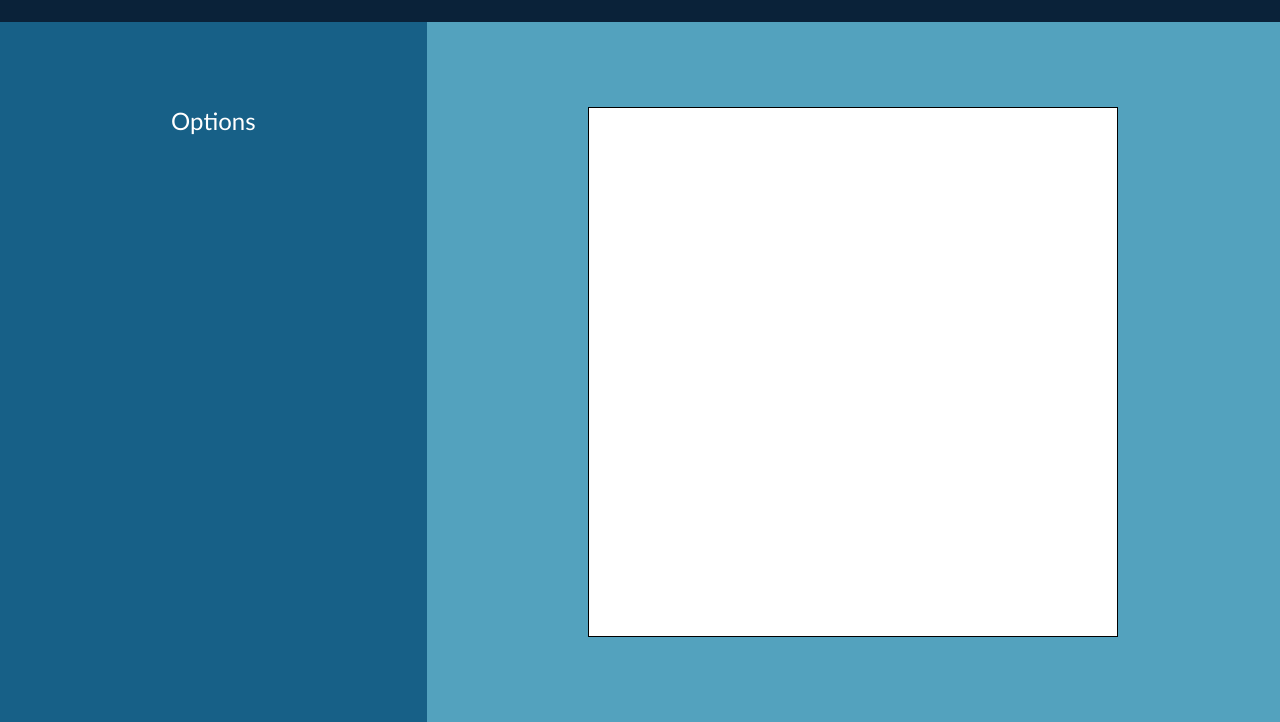
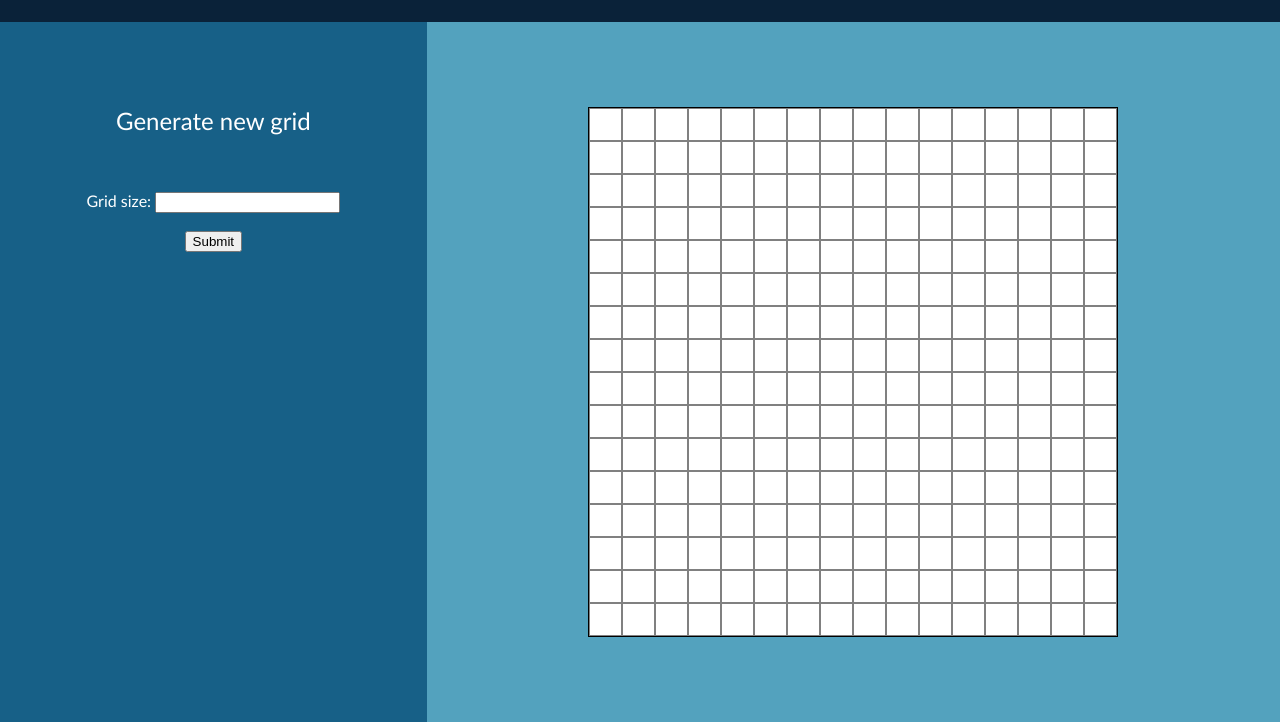
Before and after one commit to robertldev/odin-etch-a-sketch, a plain HTML site: page index.html in a window 1280 px wide. Shown: the part 78-800 px from the top of the page. Drawn offline with Linux system fonts and the light colour scheme.

Commit message:
Further updates to etch-a-sketch
- Created function to generate grid from of X size
- Need to fix bug where it disappears immediately on form submit
- Need to generate a clear function as part of this

```diff
--- a/index.html
+++ b/index.html
@@ -6,6 +6,7 @@
     <meta name="viewport" content="width=device-width, initial-scale=1.0">
     <title>Etch-a-Sketch</title>
     <link rel="stylesheet" href="styles.css">
+    <script src="script.js" type="text/javascript" defer></script>
 </head>
 <body>
     <div class="header">
@@ -16,7 +17,14 @@
     <div class="content-container">
         <div class="panel-left">
             <p class="options-panel">
-                Options
+                Generate new grid
+            </p>
+            <p>
+                <form>
+                    <label for="grid-size" class="form-text">Grid size: </label>
+                    <input type="text" id="grid-size" name="grid-size"></input><br><br>
+                    <input type="submit" value="Submit" onclick="formSubmission()">
+                </form>
             </p>
         </div>
         <div class="panel-right">
--- a/script.js
+++ b/script.js
@@ -0,0 +1,29 @@
+/* Our function for generating a new grid */
+
+function generateNewGrid(gridSize) {
+    const gridElement = document.querySelector('.grid-box');
+    for (let i = 0; i < gridSize ** 2; i++) {
+        let newItem = document.createElement('div');
+        newItem.classList.add('grid-item');
+        gridElement.appendChild(newItem);
+    }
+
+    /* Add desired height and width */
+    let itemSize = 100 / gridSize + "%";
+    let itemList = [...document.querySelectorAll('.grid-item')];
+    itemList.forEach(function (item) {
+    item.style.height = itemSize;
+    item.style.flex = '0 0 ' + itemSize;
+    });
+}
+
+/* Generate the correct number of boxes on load */
+generateNewGrid(16);
+
+/* Receive form data */
+function formSubmission() {
+    let inputRequest = document.getElementById('grid-size').value;
+    generateNewGrid(inputRequest);
+}
+
+/* Why is this immediately disappearing? Also need to add clear function */
--- a/styles.css
+++ b/styles.css
@@ -31,6 +31,7 @@ body {
     display: flex;
     flex-direction: column;
     align-items: center;
+    text-align: center;
 }
 
 .panel-right {
@@ -46,6 +47,14 @@ body {
     height: 66vh;
     background-color: #fff;
     border: 1px solid #000;
+    display: flex;
+    flex-wrap: wrap;
+}
+
+.grid-item {
+    background-color: #fff;
+    border: 1px solid #808080;
+    box-sizing: border-box;
 }
 
 /* Elements */
@@ -63,3 +72,8 @@ body {
     font-size: 24px;
     padding-top: 60px;
 }
+
+.form-text {
+    color: #fff;
+    font-family:'Gill Sans', 'Gill Sans MT', Calibri, 'Trebuchet MS', sans-serif;
+}
```
